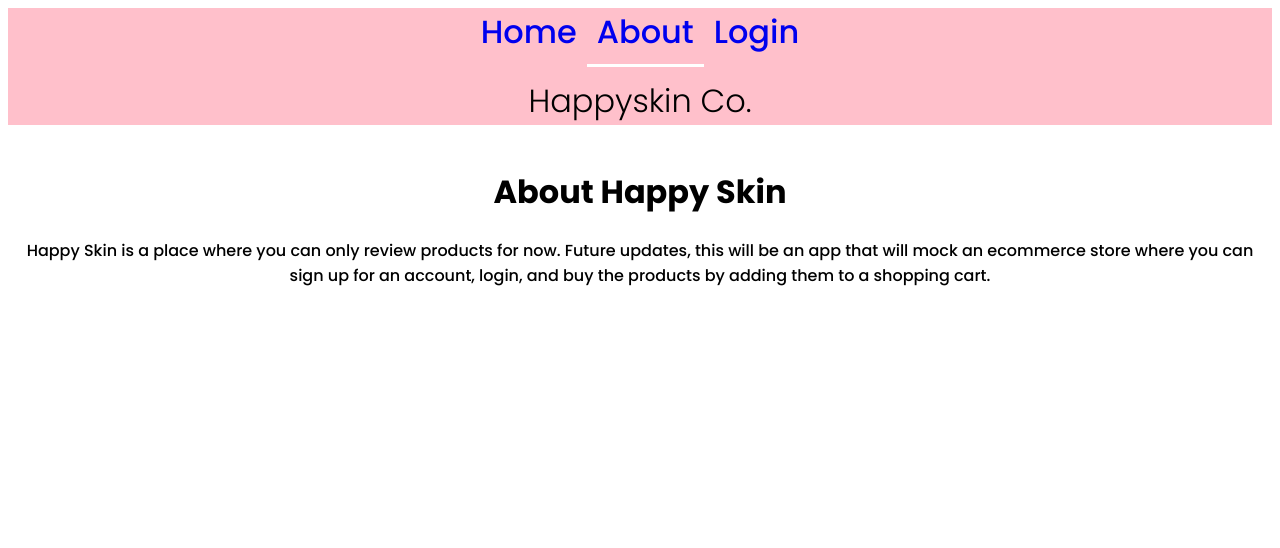
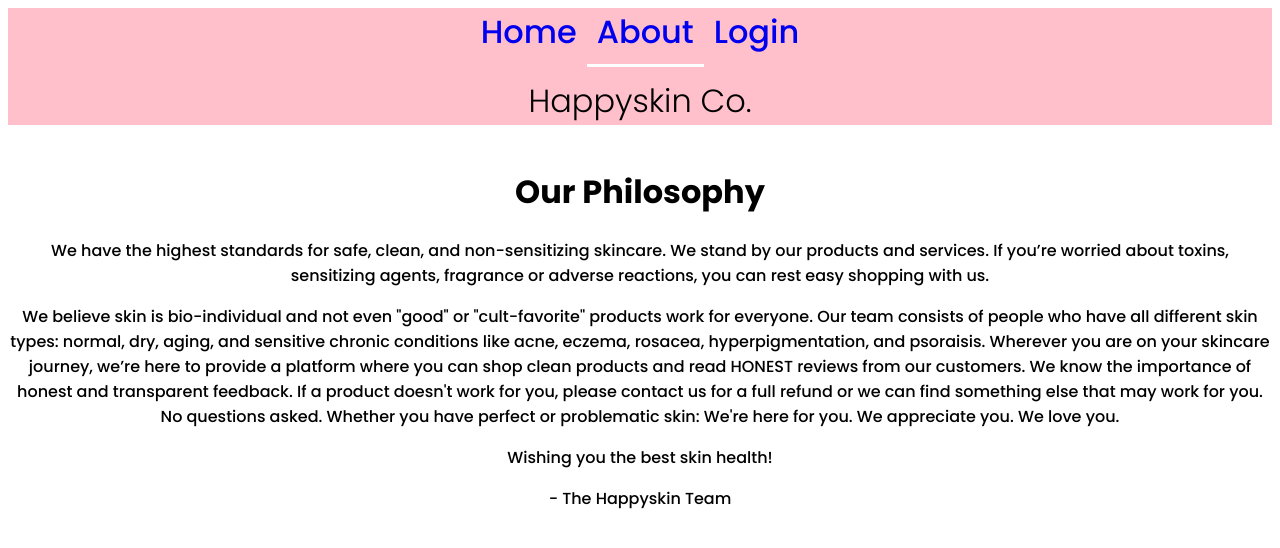
Before and after one commit to hpmarsle/happyskin, a React (Create React App) app: page /about in a window 1280 px wide. Shown: the top 548 px of the page. Built offline with nearby package versions, Linux system fonts and the light colour scheme; no server answers.

Commit message:
edit About Page to be about happyskin company philosophy

```diff
--- a/src/components/navigation/About.js
+++ b/src/components/navigation/About.js
@@ -3,11 +3,20 @@ import React from 'react'
 export default function About() {
     return (
         <div>
-            <h1>About Happy Skin</h1>
+            <h1>Our Philosophy</h1>
             <p>
-                Happy Skin is a place where you can only review products for now.
-                Future updates, this will be an app that will mock an ecommerce store where you can sign up for an account, login, and buy the products by adding them to a shopping cart.
+                We have the highest standards for safe, clean, and non-sensitizing skincare. We stand by our products and services. If you’re worried about toxins, sensitizing agents, fragrance or adverse reactions, you can rest easy shopping with us.
             </p>
+            <p>
+                We believe skin is bio-individual and not even "good" or "cult-favorite" products work for everyone. Our team consists of people who have all different skin types: normal, dry, aging, and sensitive chronic conditions like acne, eczema, rosacea, hyperpigmentation, and psoraisis.
+                Wherever you are on your skincare journey, we’re here to provide a platform where you can shop clean products and read HONEST reviews from our customers. We know the importance of honest and transparent feedback. If a product doesn't work for you, please contact us for a full refund or we can find something else that may work for you. No questions asked. Whether you have perfect or problematic skin: We're here for you. We appreciate you. We love you.
+            </p>
+
+            <p>
+                Wishing you the best skin health!
+            </p>
+            <p>- The Happyskin Team</p>
+
         </div>
     )
 }
```
